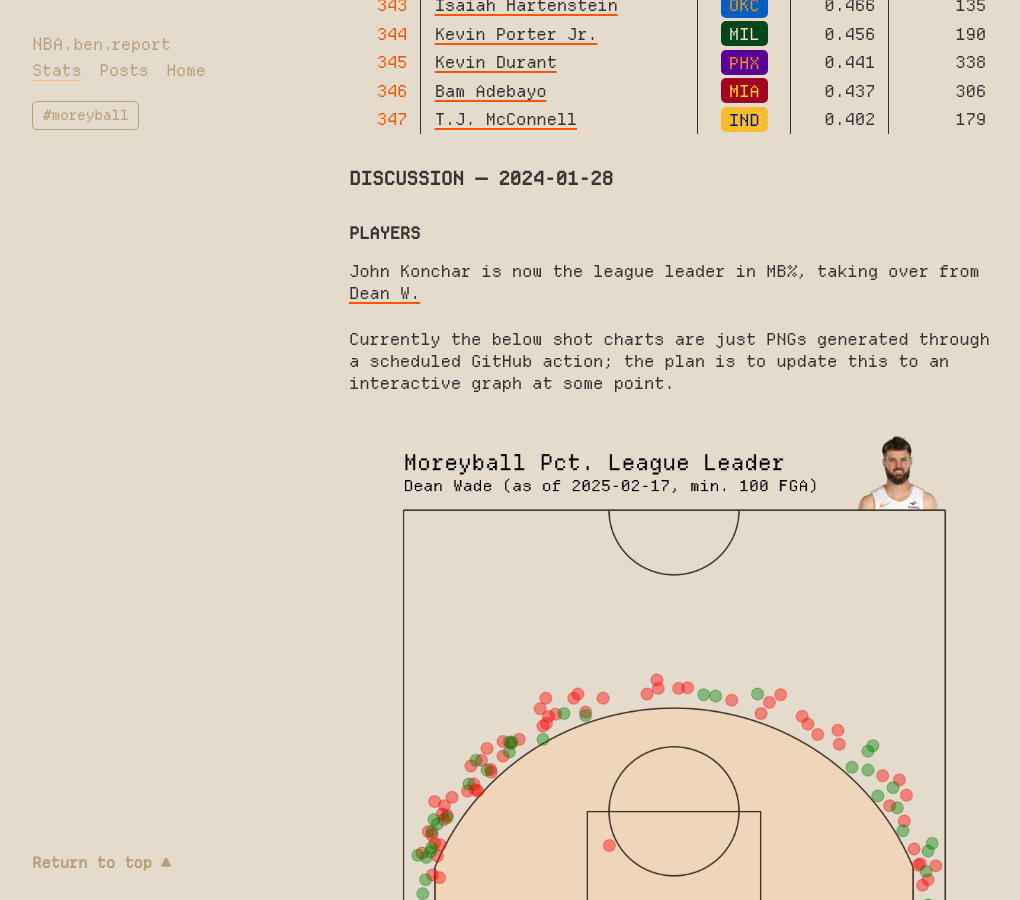
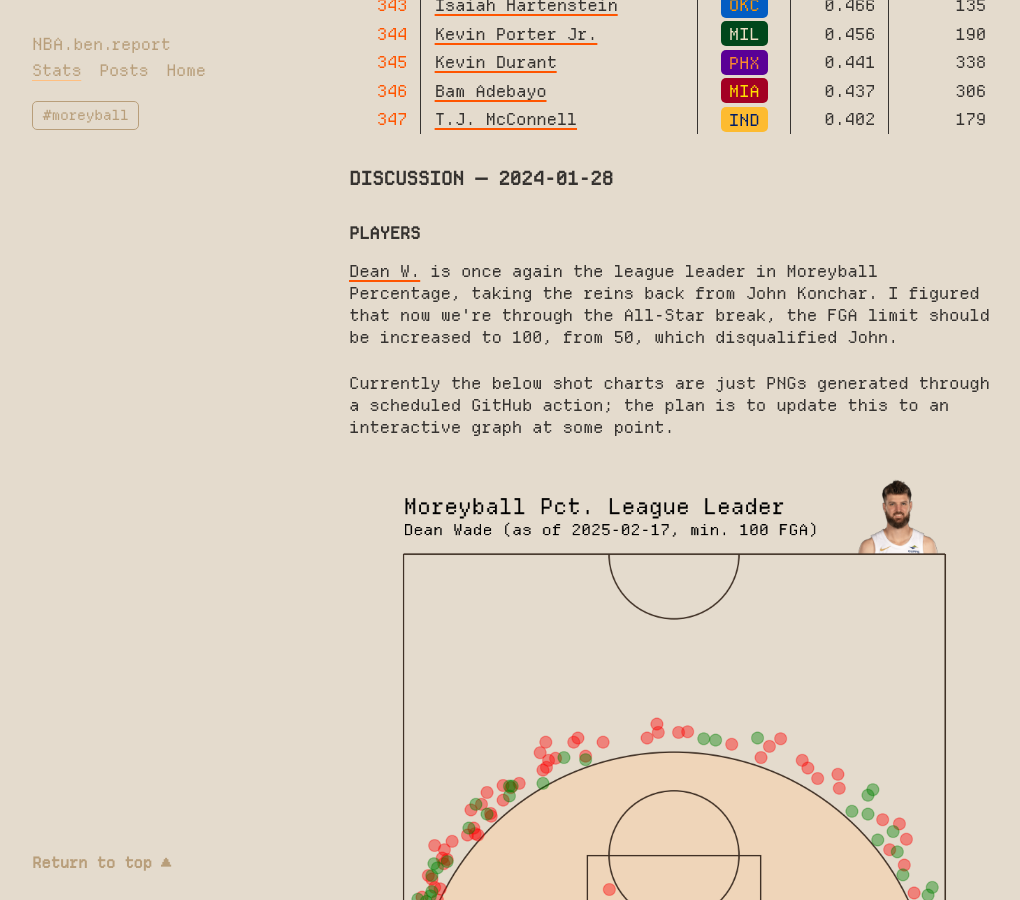
Before and after one commit to penborter/nba-site, a Jekyll site: the page built from _stats/moreyball.html, in a window 1280 px wide and 900 px high, scrolled down 795 px. Shown: the whole window, without its empty margins (1-1021 px from the left). Built offline with Jekyll 4.4.1, drawn with Linux system fonts in a browser that asks for light colours.

Commit message:
MB update

```diff
--- a/_stats/moreyball.html
+++ b/_stats/moreyball.html
@@ -58,7 +58,8 @@ tags: moreyball
 <h2 id="discussion_2024_01_28">Discussion — 2024-01-28</h2>
 <h3 id="players">Players</h3>
 <p>
-  John Konchar is now the league leader in MB%, taking over from <a href="https://www.youtube.com/shorts/i9_MxNIX05o">Dean W.</a>
+  <a href="https://www.youtube.com/shorts/i9_MxNIX05o">Dean W.</a> is once again the league leader in Moreyball Percentage, taking the reins back from John Konchar.
+  I figured that now we're through the All-Star break, the FGA limit should be increased to 100, from 50, which disqualified John.
 </p>
 
 <p>
```
